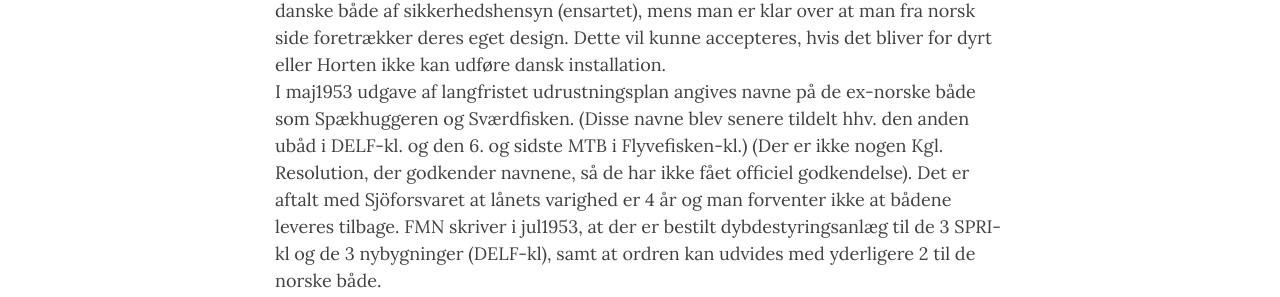
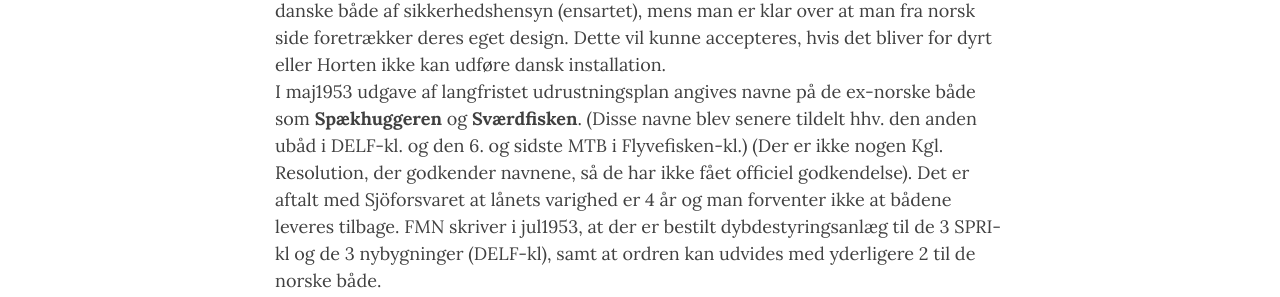
Before and after one commit to mex/fsof.dk, a Jekyll site: the page built from Kommentarer.md, in a window 1280 px wide and 900 px high, scrolled down 1402 px. Shown: the part 180-477 px from the top of the window. Built offline with Jekyll 4.4.1, drawn with Linux system fonts in a browser that asks for light colours.

```diff
--- a/Kommentarer.md
+++ b/Kommentarer.md
@@ -22,7 +22,7 @@ subtitle: Flådens skibe og fartøjer
    Iht. Flådeplan 1953 haves 3 stk. Springeren-kl (U/V-kl), 2 U-kl. forventes overtaget fra Norge og 3 under bygning (DELF-kl), i alt 8 stk.  En manko på 1, i forhold til det ønskede antal på 9.
    Marineattacheen i London anmodes feb1953 om hos Admiralitetet, Royal Navy, at bestille torpedoangrebsinstrumenter til 3 nybygninger og de 3 SPRI- både, samt nævner at yderligere 2 instrumenter kan blive bestilt, hvis overtagelse af 2 norske ubåde går igennem.
    SVK skriver I maj1953 til FMN at Orlogsværftet (Olv) ikke kan påtage sig at modernisere og installere snorkel i de norske både.  SVK ønsker derfor at arbejdet udføres af Marinens Hovedværft, Horten, Norge og vil foretrække at snorkel udformes, som øvrige danske både af sikkerhedshensyn (ensartet), mens man er klar over at man fra norsk side foretrækker deres eget design.  Dette vil kunne accepteres, hvis det bliver for dyrt eller Horten ikke kan udføre dansk installation.
-   I maj1953 udgave af langfristet udrustningsplan angives navne på de ex-norske både som Spækhuggeren og Sværdfisken.  (Disse navne blev senere tildelt hhv. den anden ubåd i DELF-kl. og den 6. og sidste MTB i Flyvefisken-kl.)  (Der er ikke nogen Kgl. Resolution, der godkender navnene, så de har ikke fået officiel godkendelse).
+   I maj1953 udgave af langfristet udrustningsplan angives navne på de ex-norske både som **Spækhuggeren** og **Sværdfisken**.  (Disse navne blev senere tildelt hhv. den anden ubåd i DELF-kl. og den 6. og sidste MTB i Flyvefisken-kl.)  (Der er ikke nogen Kgl. Resolution, der godkender navnene, så de har ikke fået officiel godkendelse).
    Det er aftalt med Sjöforsvaret at lånets varighed er 4 år og man forventer ikke at bådene leveres tilbage.
    FMN skriver i jul1953, at der er bestilt dybdestyringsanlæg til de 3 SPRI-kl og de 3 nybygninger (DELF-kl), samt at ordren kan udvides med yderligere 2 til de norske både.
    Det sidste der høres til lånet er en SVK skrivelse 03dec53 til FMN, hvor man rykker for en beslutning, da de norske myndigheder vil have svar inden 01jan54, da de ellers vil ansøge om bevilling til at modernisere bådene til norsk brug.
```
